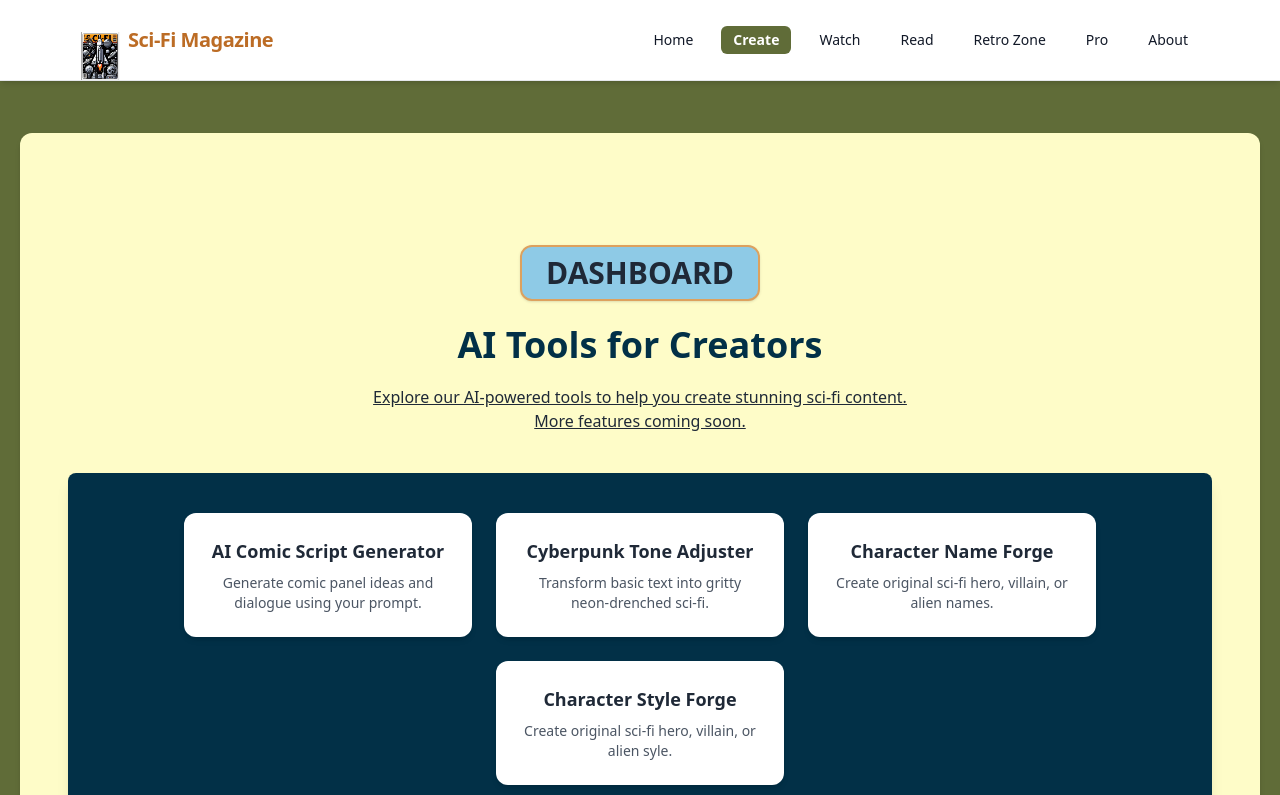
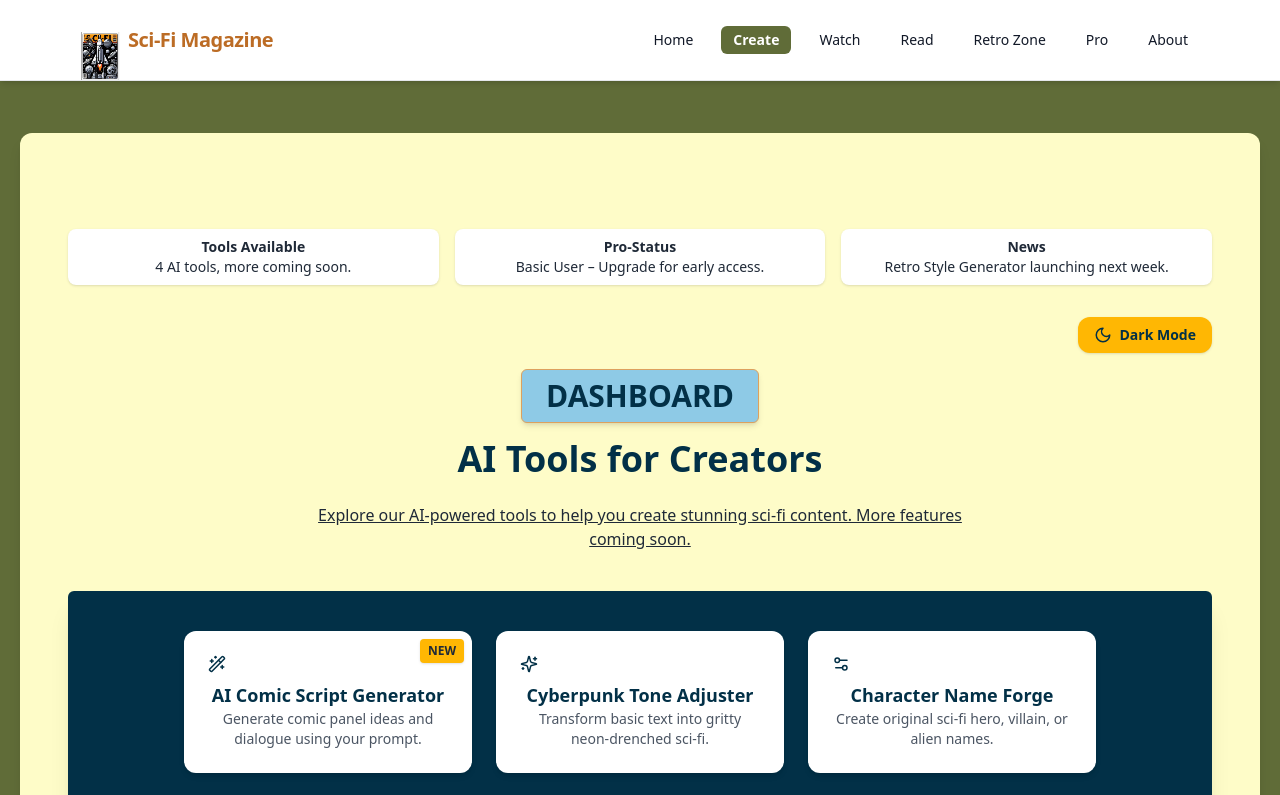
Before and after one commit to aticodein/SCIFI_MAGAZINE_VITE, a React (Vite) app: page /create in a window 1280 px wide. Shown: the top 795 px of the page. Built offline with nearby package versions, Linux system fonts and the light colour scheme.

Commit message:
New, dashboard

```diff
--- a/src/components/CardGrid.tsx
+++ b/src/components/CardGrid.tsx
@@ -4,10 +4,12 @@ type CardGridProps = {
   items: {
     title: string;
     description: string;
+    icon?: React.ReactNode;
+    badge?: string;
+    titleClass?: string;
   }[];
 };
 
-// Helper to break array into chunks of max 3
 function chunkArray<T>(array: T[], size: number): T[][] {
   const result: T[][] = [];
   for (let i = 0; i < array.length; i += size) {
@@ -21,22 +23,33 @@ export default function CardGrid({ items }: CardGridProps) {
 
   return (
     <div className="flex flex-col items-center gap-6">
-      {chunkArray(items, 3).map((row, rowIndex) => (
+      {rows.map((row, rowIndex) => (
         <div key={rowIndex} className="flex justify-center gap-6 flex-wrap">
           {row.map((item, index) => (
             <div
               key={index}
-              className="bg-white rounded-xl shadow-md p-6 w-72 text-center hover:scale-105 transition duration-200"
+              className="relative bg-white dark:bg-gray-400 rounded-xl shadow-md p-6 w-72 text-center hover:scale-105 transition duration-300"
             >
-              <h3 className="text-brand-indigo text-lg font-semibold mb-2">
+              {item.badge && (
+                <div className="absolute top-2 right-2 bg-brand-yellow text-xs font-bold px-2 py-1 rounded shadow">
+                  {item.badge}
+                </div>
+              )}
+              {item.icon && (
+                <div className="mb-2 text-1xl text-brand-dark dark:text-gray-400">
+                  {item.icon}
+                </div>
+              )}
+              <h3 className={item.titleClass || "text-brand-dark text-lg font-semibold mb-2"}>
                 {item.title}
               </h3>
-              <p className="text-sm text-gray-600">{item.description}</p>
+              <p className="text-sm text-gray-600 dark:text-gray-800">
+                {item.description}
+              </p>
             </div>
           ))}
         </div>
       ))}
     </div>
   );
-
 }
--- a/src/pages/Create.tsx
+++ b/src/pages/Create.tsx
@@ -1,44 +1,104 @@
+// src/pages/Create.tsx
 import CardGrid from "../components/CardGrid";
-import React from "react";
+import React, { useState, useEffect } from "react";
+import { Sparkles, FolderKanban, Settings2, Wand2, Sun, Moon } from "lucide-react";
 
 const sampleTools = [
   {
     title: "AI Comic Script Generator",
     description: "Generate comic panel ideas and dialogue using your prompt.",
+    icon: Wand2,
+    badge: "NEW",
   },
   {
     title: "Cyberpunk Tone Adjuster",
     description: "Transform basic text into gritty neon-drenched sci-fi.",
+    icon: Sparkles,
   },
   {
     title: "Character Name Forge",
     description: "Create original sci-fi hero, villain, or alien names.",
+    icon: Settings2,
   },
   {
     title: "Character Style Forge",
-    description: "Create original sci-fi hero, villain, or alien syle.",
+    description: "Create original sci-fi hero, villain, or alien style.",
+    icon: FolderKanban,
   },
 ];
 
+
 export default function Create() {
+  const [isDark, setIsDark] = useState(false);
+
+  useEffect(() => {
+    const root = document.documentElement;
+    if (isDark) {
+      root.classList.add("dark");
+    } else {
+      root.classList.remove("dark");
+    }
+  }, [isDark]);
+
   return (
-    <div className="min-h-screen bg-earth-olive px-4 py-12">
-      <div className="bg-earth-cream text-gray-800 max-w-7xl mx-auto px-6 md:px-12 py-20 md:py-28 rounded-xl shadow-md text-center">
-        <h1 className="text-2xl md:text-3xl font-bold text-brand-dark-600 bg-brand-light px-4 md:px-6 py-2 rounded-xl border-2 border-earth-sand shadow inline-block mb-6">
+    <div className="min-h-screen bg-earth-olive dark:bg-gray-900 px-4 py-12 transition-colors">
+      <div className="bg-earth-cream dark:bg-gray-800 text-gray-800 dark:text-gray-100 max-w-7xl mx-auto px-4 sm:px-6 lg:px-12 py-16 md:py-24 rounded-xl shadow-lg text-center">
+        {/* Top Info Panels */}
+        <div className="grid grid-cols-1 sm:grid-cols-3 gap-4 mb-8 text-sm">
+          <div className="bg-white dark:bg-gray-700 rounded-lg px-4 py-2 shadow">
+            <strong>Tools Available</strong>
+            <p>4 AI tools, more coming soon.</p>
+          </div>
+          <div className="bg-white dark:bg-gray-700 rounded-lg px-4 py-2 shadow">
+            <strong>Pro-Status</strong>
+            <p>Basic User – Upgrade for early access.</p>
+          </div>
+          <div className="bg-white dark:bg-gray-700 rounded-lg px-4 py-2 shadow">
+            <strong>News</strong>
+            <p>Retro Style Generator launching next week.</p>
+          </div>
+        </div>
+
+        {/* Theme Toggle Button */}
+        <div className="flex justify-end mb-4">
+          <button
+            onClick={() => setIsDark(!isDark)}
+            className="flex items-center gap-2 bg-brand-yellow text-brand-dark px-4 py-2 rounded-xl shadow hover:bg-brand-orange transition"
+          >
+            {isDark ? <Sun size={18} /> : <Moon size={18} />}
+            <span className="text-sm font-semibold">{isDark ? "Light Mode" : "Dark Mode"}</span>
+          </button>
+        </div>
+
+        {/* Dashboard Header */}
+        <h1 className="text-xl sm:text-2xl md:text-3xl font-bold text-brand-dark dark:text-earth-clay bg-brand-light dark:bg-gray-700 px-6 py-2 rounded-md border border-earth-sand dark:border-brand-yellow shadow-md inline-block mb-4">
           DASHBOARD
         </h1>
 
-        <h2 className="text-2xl md:text-4xl font-bold text-brand-dark mb-5">
+        <h2 className="text-xl sm:text-2xl md:text-4xl font-bold text-brand-dark dark:text-earth-clay mb-6">
           AI Tools for Creators
         </h2>
-        <p className="text-earth-olive-700 max-w-xl mb-10 mx-auto underline text-sm md:text-base">
+
+        <p className="text-earth-olive-700 dark:text-gray-300 max-w-2xl mx-auto underline text-sm sm:text-base mb-10">
           Explore our AI-powered tools to help you create stunning sci-fi content.
           More features coming soon.
         </p>
 
-        <div className="bg-brand-dark px-4 md:px-6 py-8 md:py-10 rounded-lg shadow-lg">
-          <CardGrid items={sampleTools} />
+        {/* Tools Grid */}
+        <div className="bg-brand-dark dark:bg-gray-700 px-4 sm:px-6 py-8 sm:py-10 rounded-md shadow-xl">
+          <CardGrid
+            items={sampleTools.map((tool) => ({
+              ...tool,
+              icon: tool.icon ? <tool.icon size={18} className="text-brand-dark dark:text-brand-dark mb-2" /> : null,
+              titleClass: "text-brand-dark dark:text-brand-dark font-bold text-lg",
+            }))}
+          />
         </div>
+
+        {/* Coming Soon Footer */}
+        <p className="mt-6 text-xs text-earth-olive dark:text-gray-400 uppercase tracking-widest">
+          COMING SOON
+        </p>
       </div>
     </div>
   );
--- a/tailwind.config.ts
+++ b/tailwind.config.ts
@@ -1,3 +1,4 @@
+// tailwind.config.ts
 import type { Config } from "tailwindcss";
 
 const config: Config = {
@@ -5,6 +6,7 @@ const config: Config = {
     "./index.html",
     "./src/**/*.{js,ts,jsx,tsx}",
   ],
+  darkMode: "class", // ⬅️ THIS LINE IS REQUIRED
   theme: {
     extend: {
       colors: {
```
